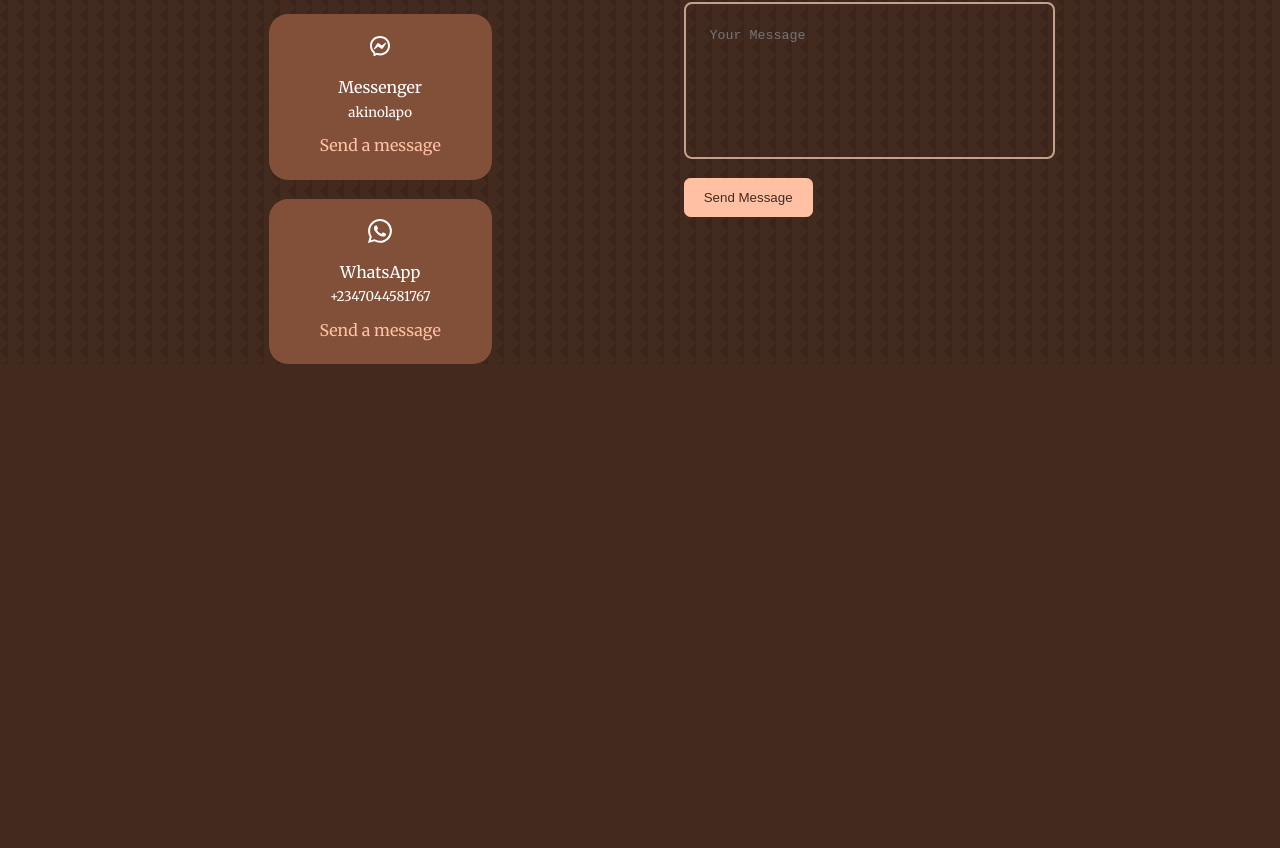
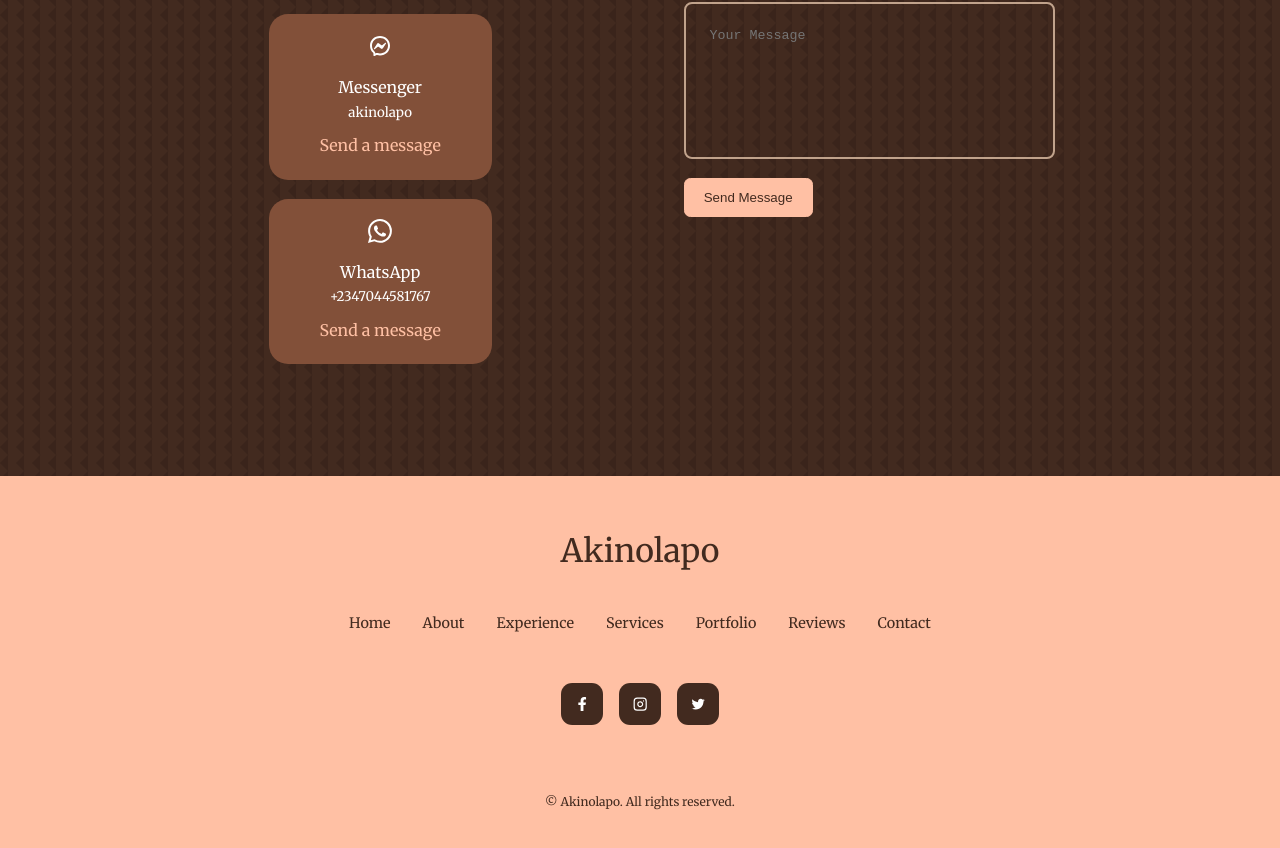
Before and after one commit to akinolapo/akinolapo-react, a React (Create React App) app: page / in a window 1280 px wide. Shown: the part 5177-6025 px from the top of the page. Before the commit the page ends 5541 px from the top, so only its background shows below. Built offline with nearby package versions, Linux system fonts and the light colour scheme.

Commit message:
Done with Footer components

```diff
--- a/package.json
+++ b/package.json
@@ -6,6 +6,7 @@
     "@testing-library/jest-dom": "^5.16.4",
     "@testing-library/react": "^13.2.0",
     "@testing-library/user-event": "^13.5.0",
+    "emailjs-com": "^3.2.0",
     "prop-types": "^15.8.1",
     "react": "^18.1.0",
     "react-avatar": "^4.1.0",
--- a/src/App.jsx
+++ b/src/App.jsx
@@ -7,6 +7,7 @@
 import Portfolio from './components/portfolio/portfolio'
 import Review from './components/review/review'
 import Contact from './components/contact/contact'
+import Footer from './components/footer/footer'
 
 const App = () => {
   return (
@@ -19,6 +20,7 @@
     <Portfolio/>
     <Review/>
     <Contact/>
+    <Footer/>
     </>
   )
 }
--- a/src/components/contact/contact.jsx
+++ b/src/components/contact/contact.jsx
@@ -3,8 +3,19 @@
 import {MdOutlineMail} from 'react-icons/md'
 import {RiMessengerLine} from 'react-icons/ri'
 import {BsWhatsapp} from 'react-icons/bs'
+import { useRef } from 'react'
+import emailjs from 'emailjs-com'
 
-const contact = () => {
+const Contact = () => {
+  const form =useRef()
+
+  const sendEmail = (e) => {
+    e.preventDefault();
+
+    emailjs.sendForm('service_thkk0ff', 'template_cxpe4qe', form.current, 'pCl99nrjr2s5D9yF-')
+
+    e.target.reset()
+  };
   return (
     <section id='contact'>
       <h5>Get In Touch</h5>
@@ -34,7 +45,7 @@
           </article>
         </div>
         {/* END OF CONTACT OPTIONS */}
-        <form action=''>
+        <form ref={form} onSubmit={sendEmail}>
           <input type="text" name="name" placeholder="Your Full Name" required></input>
           <input type="email" name="email" placeholder="Your Email"></input>
           <textarea name="message" rows="7" placeholder="Your Message" required></textarea>
@@ -45,4 +56,4 @@
   )
 }
 
-export default contact
+export default Contact
--- /dev/null
+++ b/src/components/footer/footer.css
@@ -0,0 +1,67 @@
+footer{
+    background: var(--color-primary);
+    padding: 3rem 0;
+    text-align: center;
+    font-size: .9rem;
+    margin-top: 7rem;
+}
+
+footer a{
+    color: var(--color-bg);
+}
+
+.footer__logo{
+    font-size: 2rem;
+    font-weight: 500;
+    margin-bottom: 2rem;
+    display: inline-block;
+}
+
+.permalinks{
+    display: flex;
+    flex-wrap: wrap;
+    justify-content: center;
+    gap: 2rem;
+    margin: 0 auto 3rem;
+    transition: var(--transition);
+}
+
+.footer__socials{
+    display: flex;
+    justify-content: center;
+    gap: 1rem;
+    margin-bottom: 4rem;
+}
+
+.footer__socials a{
+    background: var(--color-bg);
+    color: var(--color-white);
+    padding: 0.8rem;
+    border-radius: 0.7rem;
+    display: flex;
+    border: 1px solid transparent;
+    transition: var(--transition);
+}
+
+.footer__socials a:hover{
+    background: transparent;
+    color: var(--color-bg);
+    border-color: var(--color-bg);
+}
+
+.footer__copyright{
+    margin-bottom: 4rem;
+    color: var(--color-bg);
+}
+
+/*======================== MEDIA QUERIES (MOBILE DEVICES) ========================*/
+@media screen and (max-width: 600px) {
+    .permalinks{
+        flex-direction: column;
+        gap: 1.5rem;
+    }
+
+    .footer__socials{
+        margin-bottom: 2.6rem;
+    }
+   }
--- /dev/null
+++ b/src/components/footer/footer.jsx
@@ -0,0 +1,35 @@
+import React from 'react'
+import './footer.css'
+import {FaFacebookF} from 'react-icons/fa'
+import {FiInstagram} from 'react-icons/fi'
+import {IoLogoTwitter} from 'react-icons/io'
+
+const footer = () => {
+  return (
+    <footer>
+        <a href='#' className='footer__logo'>Akinolapo</a>
+
+        <ul className='permalinks'>
+            <li><a href='#'>Home</a></li>
+            <li><a href='#about'>About</a></li>
+            <li><a href='#experience'>Experience</a></li>
+            <li><a href='#services'>Services</a></li>
+            <li><a href='#portfolio'>Portfolio</a></li>
+            <li><a href='#review'>Reviews</a></li>
+            <li><a href='#contact'>Contact</a></li>
+        </ul>
+
+        <div className="footer__socials">
+        <a href='https://facebook.com/akinolapo.wp' target= "_blank" rel="noreferrer"><FaFacebookF/></a>
+        <a href='https://instagram.com/akinolapo' target= "_blank" rel="noreferrer"><FiInstagram/></a>
+        <a href='https://twitter.com/akinolapo_' target= "_blank" rel="noreferrer"><IoLogoTwitter/></a>
+        </div>
+
+        <div className="footer__copyright">
+            <small>&copy; Akinolapo. All rights reserved.</small>
+        </div>
+    </footer>
+  )
+}
+
+export default footer
--- a/src/index.css
+++ b/src/index.css
@@ -6,7 +6,7 @@
     border: 0;
     outline: 0;
     box-sizing: border-box;
-    list-style: 0;
+    list-style: none;
     text-decoration: none;
 }
 
```
Also changed, not shown: public/assets/1597015746890.jpg (added), 1 other file (tests, documents, lock files or other folders).
